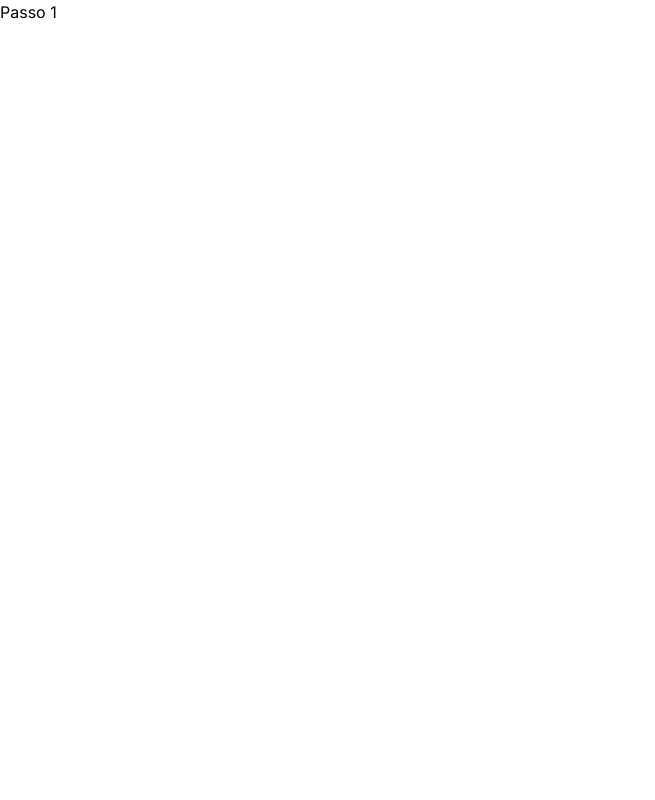
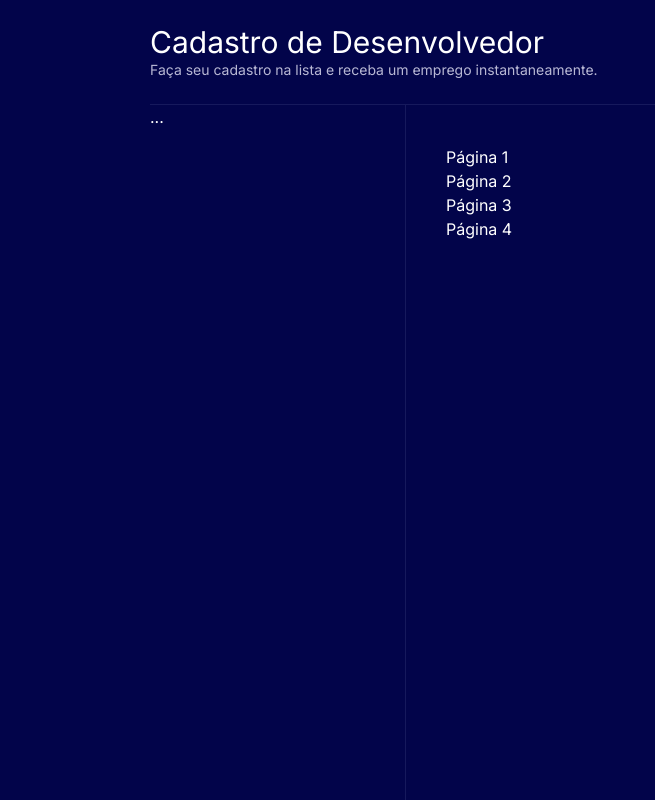
Before and after one commit to DavidGBbr/multiform, a Next.js app: page / in a window 1280 px wide. Shown: the whole page, without its empty margins (0-655 px from the left). Built offline with nearby package versions, Linux system fonts and the light colour scheme.

Commit message:
Theme created

```diff
--- a/src/app/layout.tsx
+++ b/src/app/layout.tsx
@@ -1,3 +1,4 @@
+import { FormProvider } from "@/contexts/formContext";
 import "./globals.css";
 import type { Metadata } from "next";
 import { Inter } from "next/font/google";
@@ -16,7 +17,9 @@ export default function RootLayout({
 }) {
   return (
     <html lang="pt-br">
-      <body className={inter.className}>{children}</body>
+      <body className={inter.className}>
+        <FormProvider>{children}</FormProvider>
+      </body>
     </html>
   );
 }
--- a/src/app/page.tsx
+++ b/src/app/page.tsx
@@ -1,7 +1,17 @@
+import Theme from "@/components/Theme";
 import React from "react";
 
 const Page = () => {
-  return <div>Passo 1</div>;
+  return (
+    <div>
+      <Theme>
+        <div>Página 1</div>
+        <div>Página 2</div>
+        <div>Página 3</div>
+        <div>Página 4</div>
+      </Theme>
+    </div>
+  );
 };
 
 export default Page;
--- /dev/null
+++ b/src/components/Header.tsx
@@ -0,0 +1,17 @@
+import React from "react";
+
+const Header = () => {
+  return (
+    <header
+      id="container"
+      className="py-6 border-b border-solid border-[#16195C]"
+    >
+      <h1 className="m-0 p-0 text-3xl">Cadastro de Desenvolvedor</h1>
+      <p className="text-sm text-[#B8B8D4]">
+        Faça seu cadastro na lista e receba um emprego instantaneamente.
+      </p>
+    </header>
+  );
+};
+
+export default Header;
--- /dev/null
+++ b/src/components/Theme.tsx
@@ -0,0 +1,29 @@
+import React from "react";
+import Header from "./Header";
+
+const Theme = ({ children }: React.PropsWithChildren) => {
+  return (
+    <div id="container" className="bg-[#02044A] text-white min-h-screen">
+      <div
+        id="area"
+        className="m-auto max-w-[980px] min-h-screen flex flex-col"
+      >
+        <Header />
+
+        <div id="steps" className="flex flex-1">
+          <div
+            id="sidebar"
+            className="w-64 border-r border-solid border-[#16195C]"
+          >
+            ...
+          </div>
+          <div id="page" className="flex-1 pl-10 pt-10">
+            {children}
+          </div>
+        </div>
+      </div>
+    </div>
+  );
+};
+
+export default Theme;
--- a/src/contexts/formContext.tsx
+++ b/src/contexts/formContext.tsx
@@ -1,3 +1,5 @@
+"use client";
+
 import React, { createContext, useContext, useReducer } from "react";
 
 interface IState {
@@ -28,7 +30,7 @@ const initialData: IState = {
   github: "",
 };
 
-enum FormActions {
+export enum FormActions {
   setCurrentStep,
   setName,
   setLevel,
@@ -51,7 +53,7 @@ const formReducer = (state: IState, action: IAction) => {
   }
 };
 
-const FormProvider = ({ children }: React.PropsWithChildren) => {
+export const FormProvider = ({ children }: React.PropsWithChildren) => {
   const [state, dispatch] = useReducer(formReducer, initialData);
 
   return (
@@ -61,7 +63,7 @@ const FormProvider = ({ children }: React.PropsWithChildren) => {
   );
 };
 
-const useForm = () => {
+export const useForm = () => {
   const context = useContext(FormContext);
   if (context === undefined) {
     throw new Error("useForm precisa ser usado dentro do FormProvider");
```
